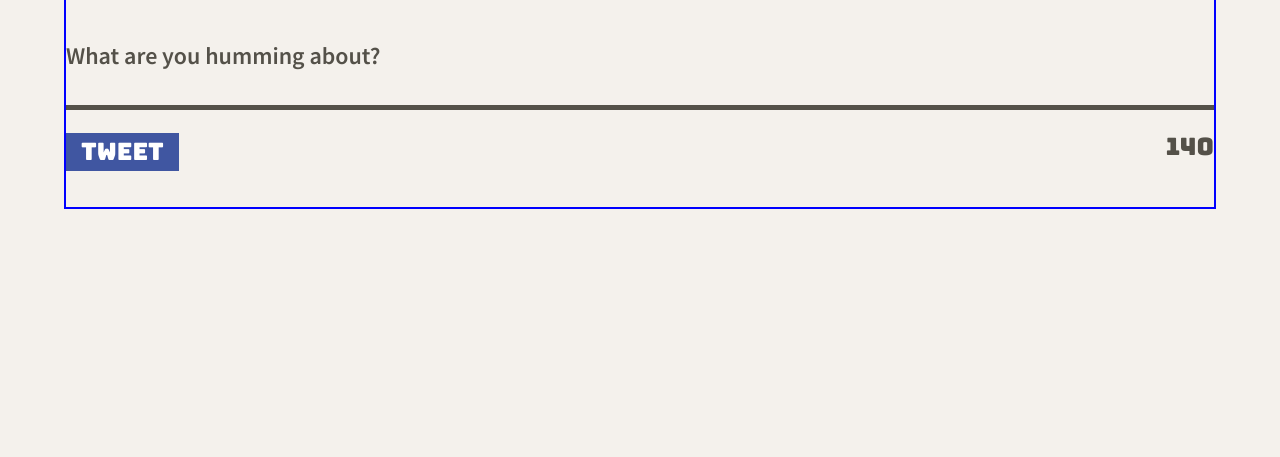
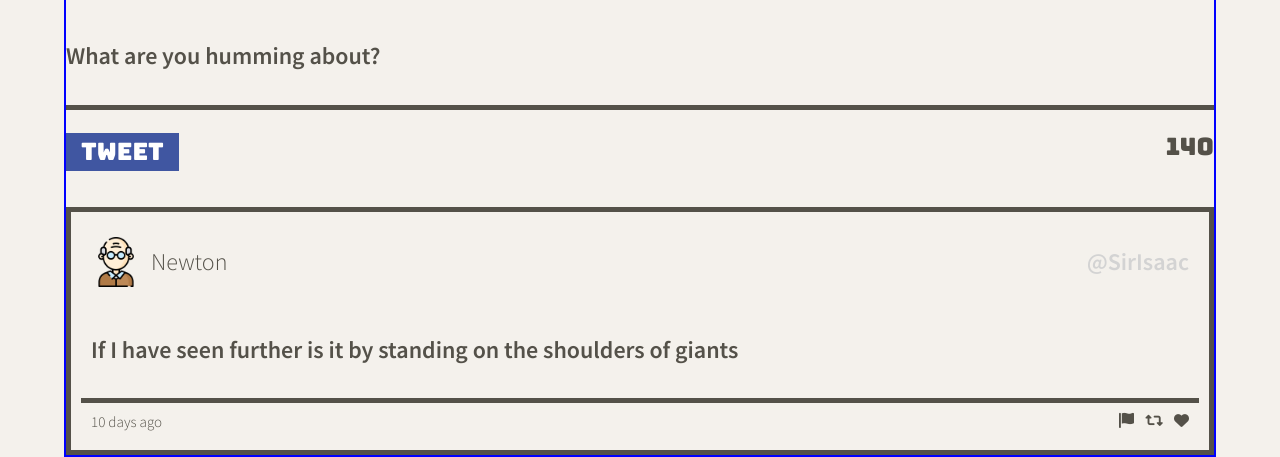
Before and after one commit to leapehar/tweeter2, a website: page public/index.html in a window 1280 px wide. Shown: the part 617-1074 px from the top of the page. Before the commit the page ends 826 px from the top, so only its background shows below. Drawn offline with nearby package versions, Linux system fonts and the light colour scheme.

Commit message:
Build container for hold the tweets and styled it

```diff
--- a/public/index.html
+++ b/public/index.html
@@ -32,6 +32,7 @@
     <link rel="stylesheet" href="/styles/nav.css" type="text/css" />
     <link rel="stylesheet" href="/styles/header.css" type="text/css" />
     <link rel="stylesheet" href="/styles/new-tweet.css" type="text/css" />
+    <link rel="stylesheet" href="/styles/tweet-element.css" type="text/css" />
 
 
     <!-- External JS -->
@@ -51,7 +52,7 @@
       ></span>
     </nav>
 
-    <header>
+    <header class="pageHeader">
       <div class="headerImg">
         <img src="/images/profile-hex.png" />
       </div>
@@ -74,6 +75,30 @@
           </div>
         </form>
       </section>
+      <section class="newTweetSection">
+        <article class="tweet">
+          <header>
+            <div>
+              <div class="userAvatar">
+                <img src="images/old-man.png" alt="">
+              </div>
+              <span class="userName">Newton</span>
+
+            </div>
+            <span class="userHandle">@SirIsaac</span>
+          </header>
+          <div class="middle">
+            <p>If I have seen further is it by standing on the shoulders of giants</p>
+          </div>
+          <footer>
+            <span>10 days ago</span>
+            <span class="tweetIcons"><i class="fas fa-flag"></i><i class="fas fa-retweet"></i><i class="fas fa-heart"></i></span>
+          </footer>
+        </article>
+
+
+      </section>
+
     </main>
     <script src="scripts/composer-char-counter.js"></script>
   </body>
--- a/public/styles/header.css
+++ b/public/styles/header.css
@@ -7,7 +7,7 @@ html {
   box-sizing: inherit;
 }
 
-header {
+header.pageHeader{
   display: flex;
   flex-direction: column;
   align-items: center;
--- /dev/null
+++ b/public/styles/tweet-element.css
@@ -0,0 +1,70 @@
+.newTweetSection{
+  border: 5px solid #545149;
+  padding: 10px;
+}
+
+.newTweetSection:hover{
+  box-shadow:  15px 15px rgba(64, 86, 161, 0.5);
+
+}
+
+article.tweet header {
+  background-image: none;
+  background-color: inherit;
+  padding: 10px;
+  display: flex;
+  justify-content: space-between;
+  align-items: center;
+
+}
+article.tweet header div  {
+  display: flex;
+  align-items: center;
+
+
+}
+
+
+article.tweet .userHandle {
+  font-weight: 600;
+  color: lightgrey;
+}
+
+.userAvatar {
+  height: 60px;
+  max-width: 60px;
+  display: inline-block;
+}
+
+.userAvatar img {
+  max-width: 100%;
+  padding-right: 10px;
+}
+
+
+article.tweet .middle {
+  padding: 10px;
+}
+article.tweet p {
+  font-size: 24px;
+  font-weight: 600;
+  color: #545149;
+}
+
+article.tweet footer {
+  display: flex;
+  justify-content: space-between;
+  border-top: 5px solid #545149;
+  font-size: 15px;
+  padding: 10px;
+}
+
+.tweetIcons {
+  display: flex;
+  justify-content: space-between;
+  width: 70px;
+}
+
+.tweetIcons i:hover {
+  color: #4056a1;
+}
```
Also changed, not shown: public/images/old-man.png (added).
